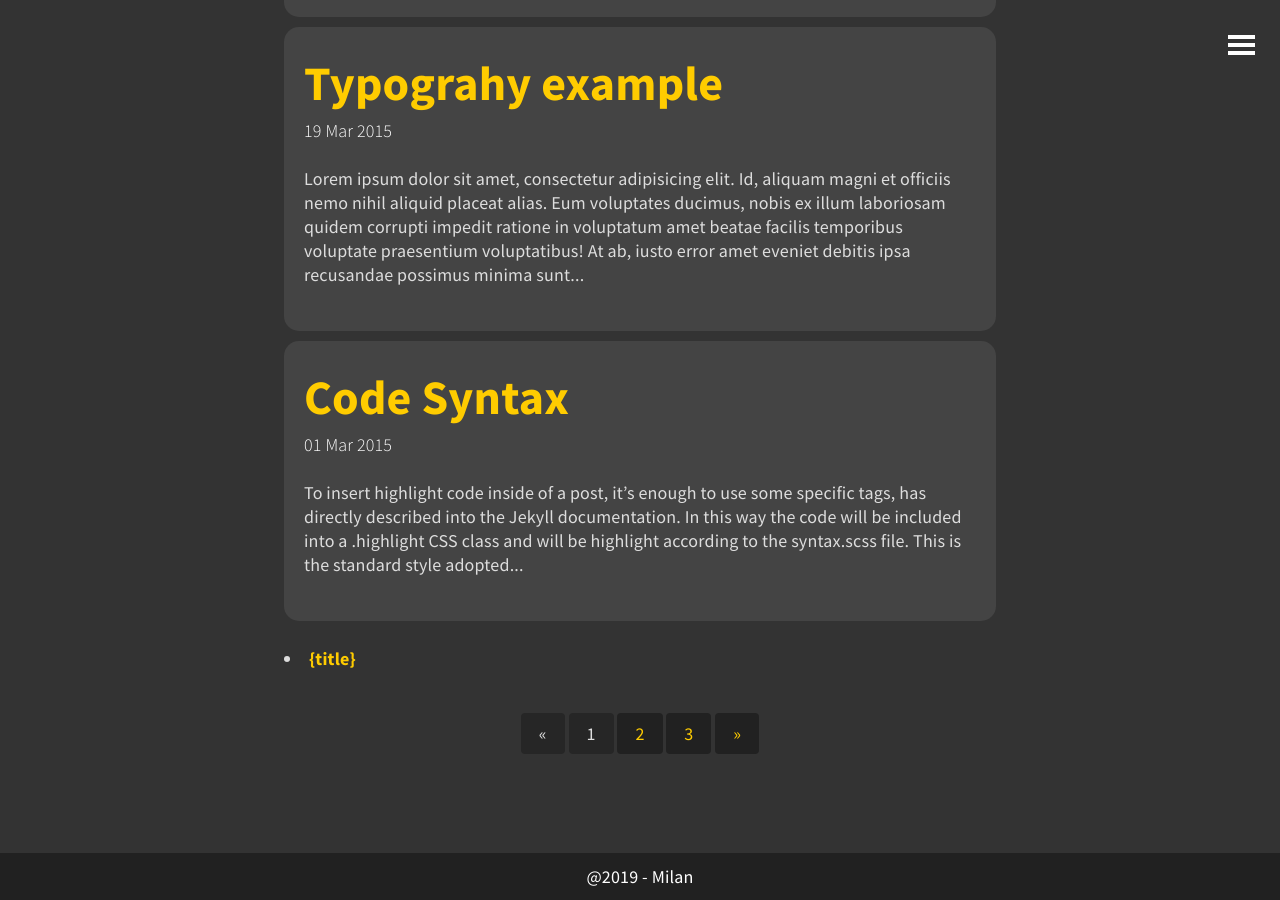
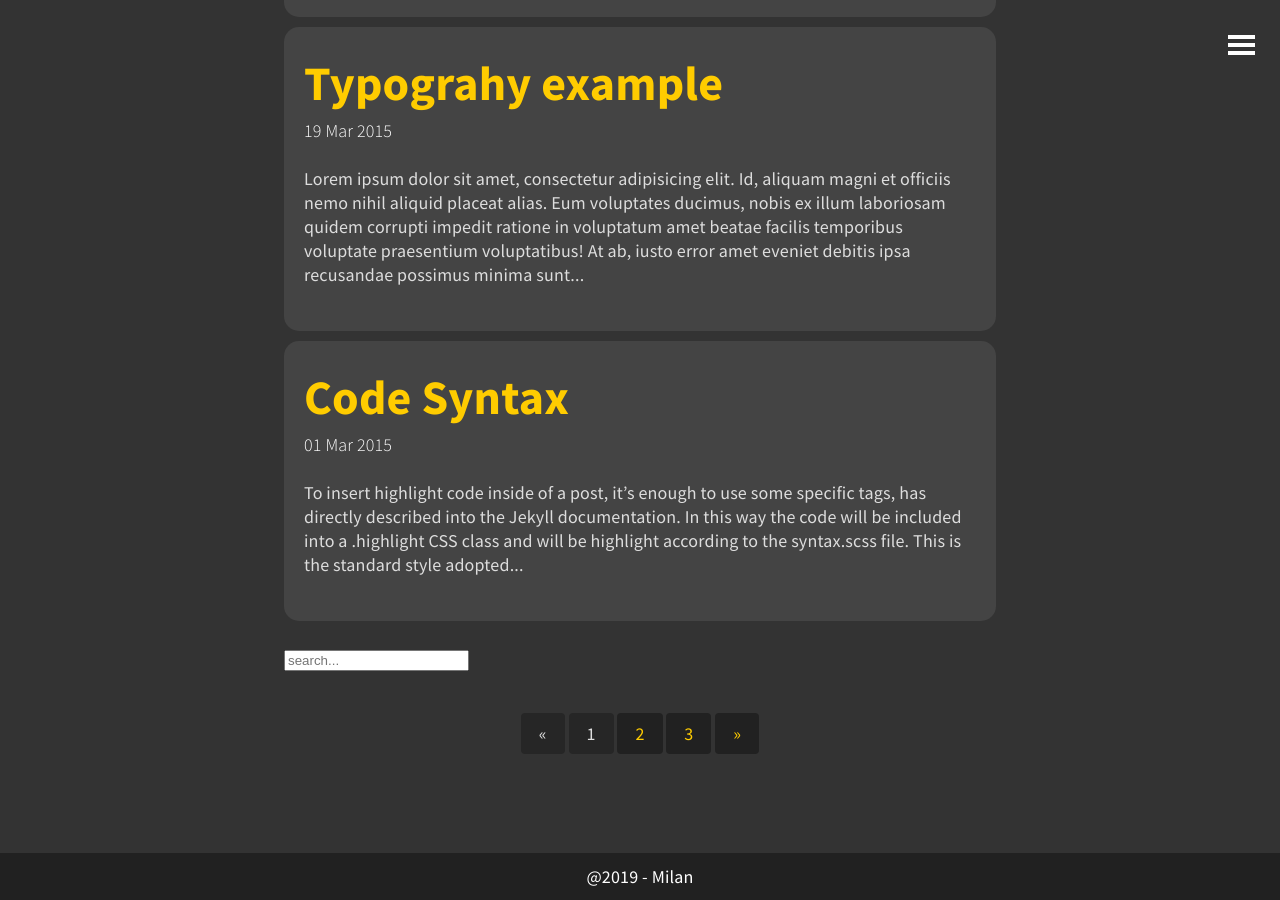
Before and after one commit to bdmilan/blog, a Jekyll site: the page built from index.html, in a window 1280 px wide and 900 px high, scrolled down 1626 px. Built offline with Jekyll 4.4.1, drawn with Linux system fonts in a browser that asks for light colours; the list of posts is cut into pages by our own code.

Commit message:
Update index.html

```diff
--- a/index.html
+++ b/index.html
@@ -17,7 +17,16 @@
     {% endfor %}
 
 </ul>
-<li><a href="{url}">{title}</a></li>
+<!-- Html Elements for Search -->
+<div id="search-container">
+<input type="text" id="search-input" placeholder="search...">
+<ul id="results-container"></ul>
+</div>
+
+<!-- Script pointing to search-script.js -->
+<script src="/path/to/search-script.js" type="text/javascript"></script>
+
+<!-- Configuration -->
 <script>
 SimpleJekyllSearch({
   searchInput: document.getElementById('search-input'),
```
